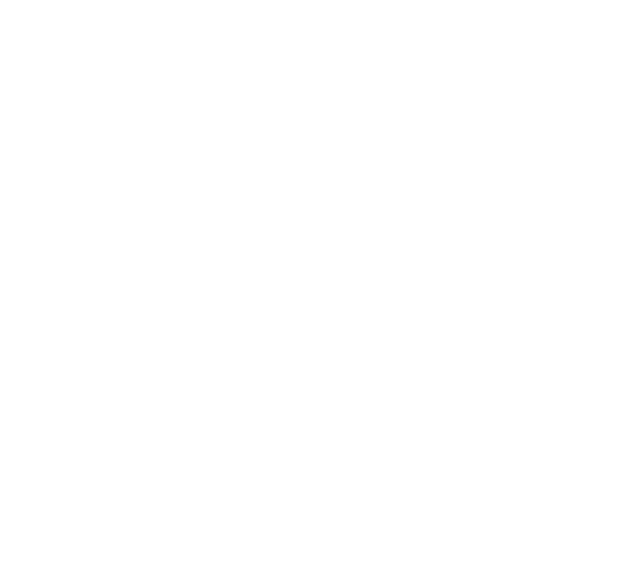
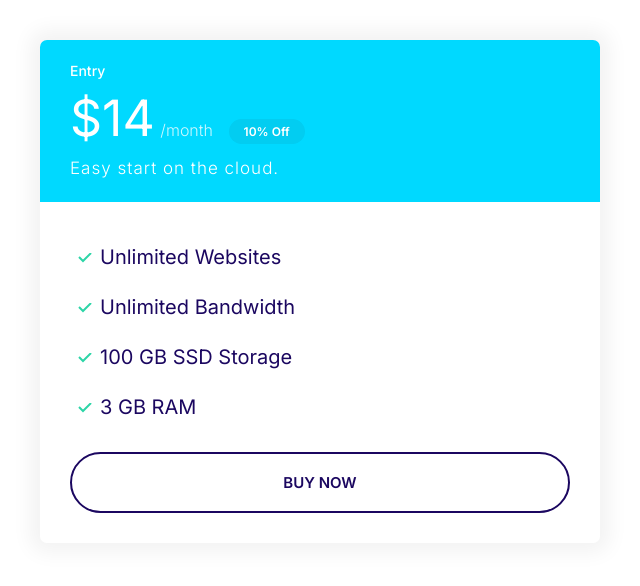
Before and after one commit to SomDhen/moshifyhosting, a plain HTML site: page index.html in a window 1280 px wide. Shown: the whole page, without its empty margins (0-640 px from the left). Drawn offline with Linux system fonts and the light colour scheme.

Commit message:
Build the plan/card-plan components.

```diff
--- a/css/styles.css
+++ b/css/styles.css
@@ -143,6 +143,7 @@ a {
 
   .badge--small {
     font-size: 1.2rem;
+    padding: 0.5rem 1.5rem;
   }
 }
 
@@ -316,3 +317,56 @@ a {
   background: var(--color-secondary);
   color: #fff;
 }
+
+.card--secondary .badge--secondary {
+  background: #02cdf1;
+}
+
+/* Plans */
+
+.plan__name {
+  color: #fff;
+  font-size: 2.4rem;
+  font-weight: 500;
+  margin: 0;
+}
+
+.plan__price {
+  font-size: 6rem;
+}
+
+.plan__billing-cycle {
+  font-size: 2.4rem;
+  font-weight: 300;
+  margin-right: 1rem;
+  opacity: 0.8;
+}
+
+.plan__description {
+  display: block;
+  font-size: 2rem;
+  font-weight: 300;
+  letter-spacing: 1px;
+}
+
+.plan .list__item {
+  margin-bottom: 2rem;
+}
+
+@media screen and (min-width: 1024px) {
+  .plan__name {
+    font-size: 1.4rem;
+  }
+
+  .plan__price {
+    font-size: 5rem;
+  }
+
+  .plan__billing-cycle {
+    font-size: 1.6rem;
+  }
+
+  .plan__description {
+    font-size: 1.7rem;
+  }
+}
--- a/index.html
+++ b/index.html
@@ -10,7 +10,7 @@
     <link rel="preconnect" href="https://fonts.googleapis.com" />
     <link rel="preconnect" href="https://fonts.gstatic.com" crossorigin />
     <link
-      href="https://fonts.googleapis.com/css2?family=Inter:wght@400;600;700&display=swap"
+      href="https://fonts.googleapis.com/css2?family=Inter:wght@300;400;500;600;700&display=swap"
       rel="stylesheet"
     />
 
@@ -18,5 +18,28 @@
     <link rel="stylesheet" href="css/normalize.css" />
     <link rel="stylesheet" href="css/styles.css" />
   </head>
-  <body></body>
+  <body>
+    <div style="width: 50%; padding: 4rem">
+      <div class="plan">
+        <div class="card card--secondary">
+          <header class="card__header">
+            <h3 class="plan__name">Entry</h3>
+            <span class="plan__price">$14</span>
+            <span class="plan__billing-cycle">/month</span>
+            <span class="badge badge--secondary badge--small">10% Off</span>
+            <span class="plan__description">Easy start on the cloud.</span>
+          </header>
+          <div class="card__body">
+            <ul class="list list--tick">
+              <li class="list__item">Unlimited Websites</li>
+              <li class="list__item">Unlimited Bandwidth</li>
+              <li class="list__item">100 GB SSD Storage</li>
+              <li class="list__item">3 GB RAM</li>
+            </ul>
+            <button class="btn btn--outline btn--block">Buy Now</button>
+          </div>
+        </div>
+      </div>
+    </div>
+  </body>
 </html>
```
Also changed, not shown: components/plans.html (added, +22 -0 lines).
